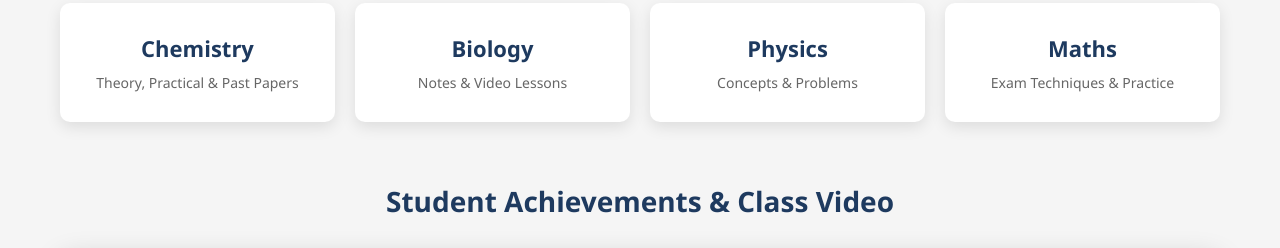
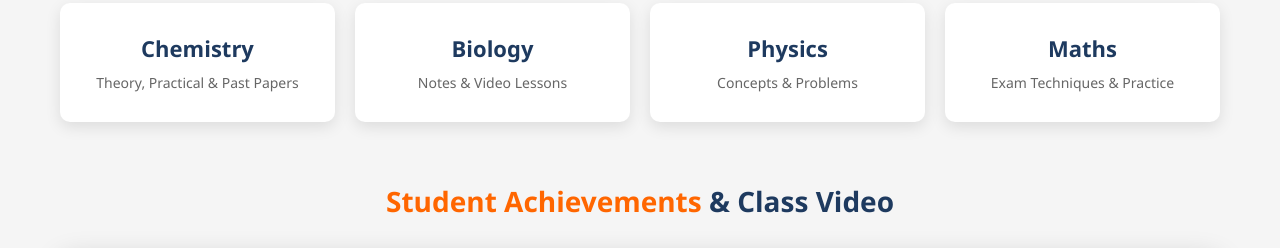
Before and after one commit to Ahmedshah56/Ahmed-project, a plain HTML site: page index.html in a window 1280 px wide. Shown: the part 743-991 px from the top of the page. Drawn offline with Linux system fonts and the light colour scheme; grey boxes are pictures that could not be loaded.

Commit message:
Update index.html

```diff
--- a/index.html
+++ b/index.html
@@ -695,7 +695,8 @@
 
     <!-- Video Section -->
     <section class="video-section">
-        <h2>Student Achievements & Class Video</h2>
+        <h2>
+    <a href="https://wa.me/p/27785041631086945/923452048907" class="students-link">Student Achievements</a> & Class Video</h2>
         <div class="video-container">
     <iframe
         src="https://www.youtube.com/embed/7Uy_yonHhAg"
```
